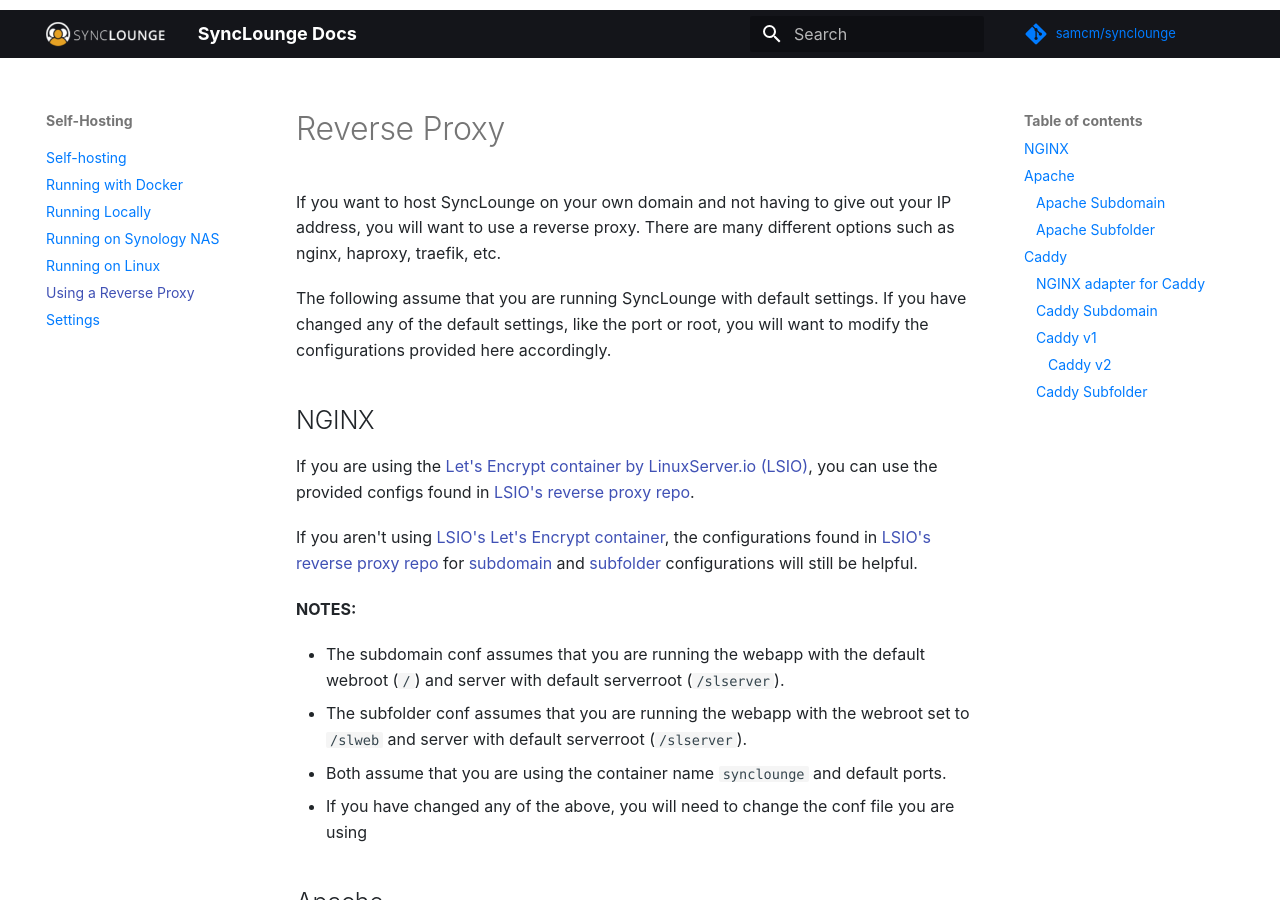
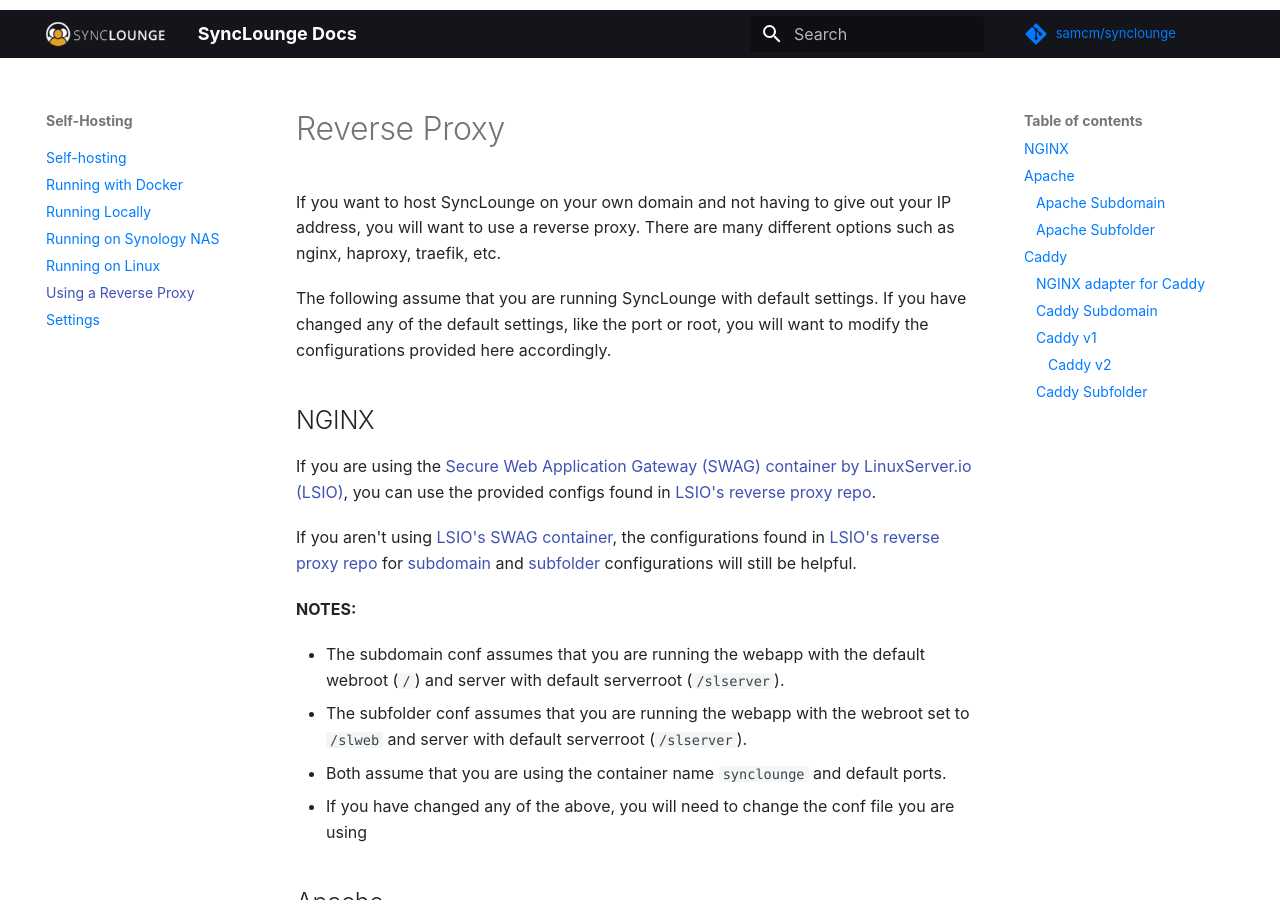
Before and after one commit to synclounge/docs.synclounge.tv, an MkDocs documentation site: the page built from docs/self-hosted/reverse-proxy.md, in a window 1280 px wide and 900 px high. Built offline with MkDocs 1.6.1 and Material for MkDocs 9.7.7, drawn with Linux system fonts in a browser that asks for light colours; comment, search, counter and statistics services are not loaded.

Commit message:
Update reverse-proxy.md (#36)
Change reference to LSIO's container to have more SWAG

```diff
--- a/docs/self-hosted/reverse-proxy.md
+++ b/docs/self-hosted/reverse-proxy.md
@@ -7,9 +7,9 @@
 
 ## NGINX
 
-If you are using the [Let's Encrypt container by LinuxServer.io (LSIO)](https://hub.docker.com/r/linuxserver/letsencrypt), you can use the provided configs found in [LSIO's reverse proxy repo](https://github.com/linuxserver/reverse-proxy-confs).
+If you are using the [Secure Web Application Gateway (SWAG) container by LinuxServer.io (LSIO)](https://hub.docker.com/r/linuxserver/swag), you can use the provided configs found in [LSIO's reverse proxy repo](https://github.com/linuxserver/reverse-proxy-confs).
 
-If you aren't using [LSIO's Let's Encrypt container](https://hub.docker.com/r/linuxserver/letsencrypt), the configurations found in [LSIO's reverse proxy repo](https://github.com/linuxserver/reverse-proxy-confs) for [subdomain](https://github.com/linuxserver/reverse-proxy-confs/blob/master/synclounge.subdomain.conf.sample) and [subfolder](https://github.com/linuxserver/reverse-proxy-confs/blob/master/synclounge.subfolder.conf.sample) configurations will still be helpful.
+If you aren't using [LSIO's SWAG container](https://hub.docker.com/r/linuxserver/swag), the configurations found in [LSIO's reverse proxy repo](https://github.com/linuxserver/reverse-proxy-confs) for [subdomain](https://github.com/linuxserver/reverse-proxy-confs/blob/master/synclounge.subdomain.conf.sample) and [subfolder](https://github.com/linuxserver/reverse-proxy-confs/blob/master/synclounge.subfolder.conf.sample) configurations will still be helpful.
 
 **NOTES:**
 
```
